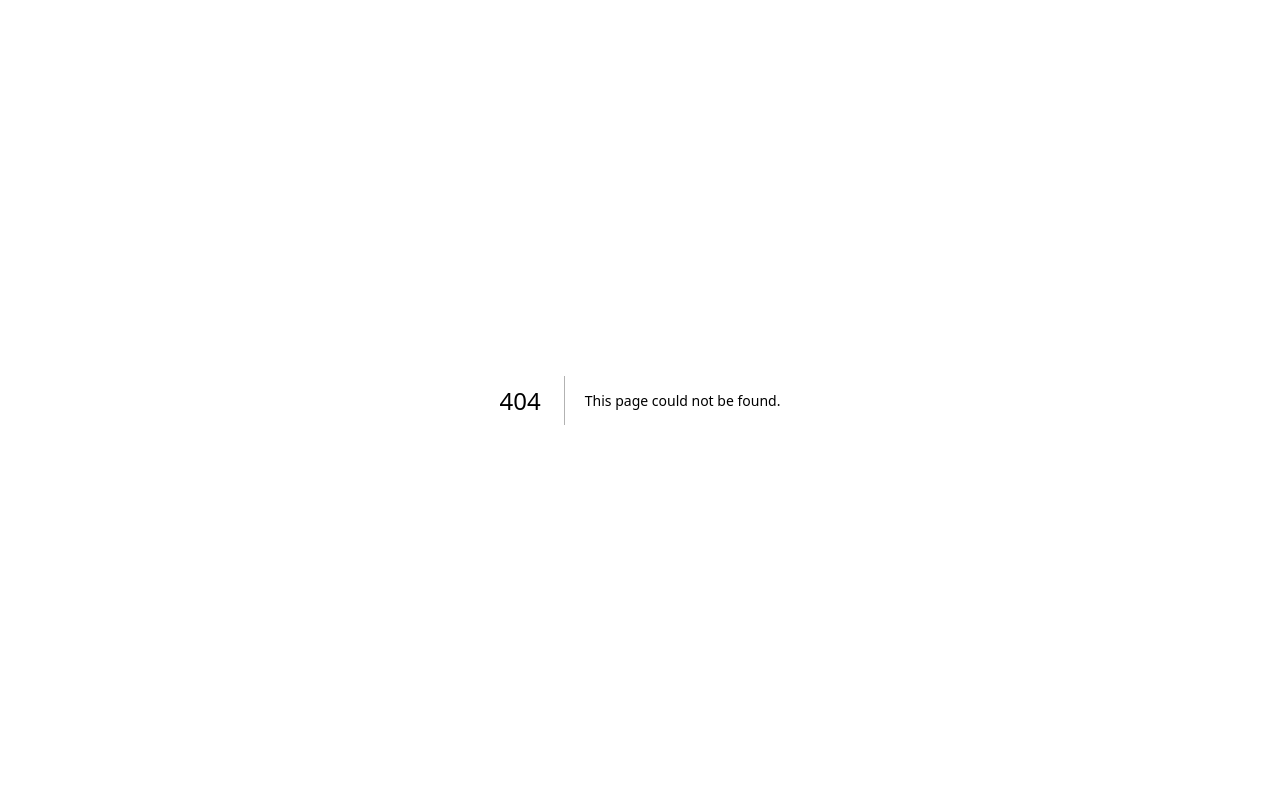
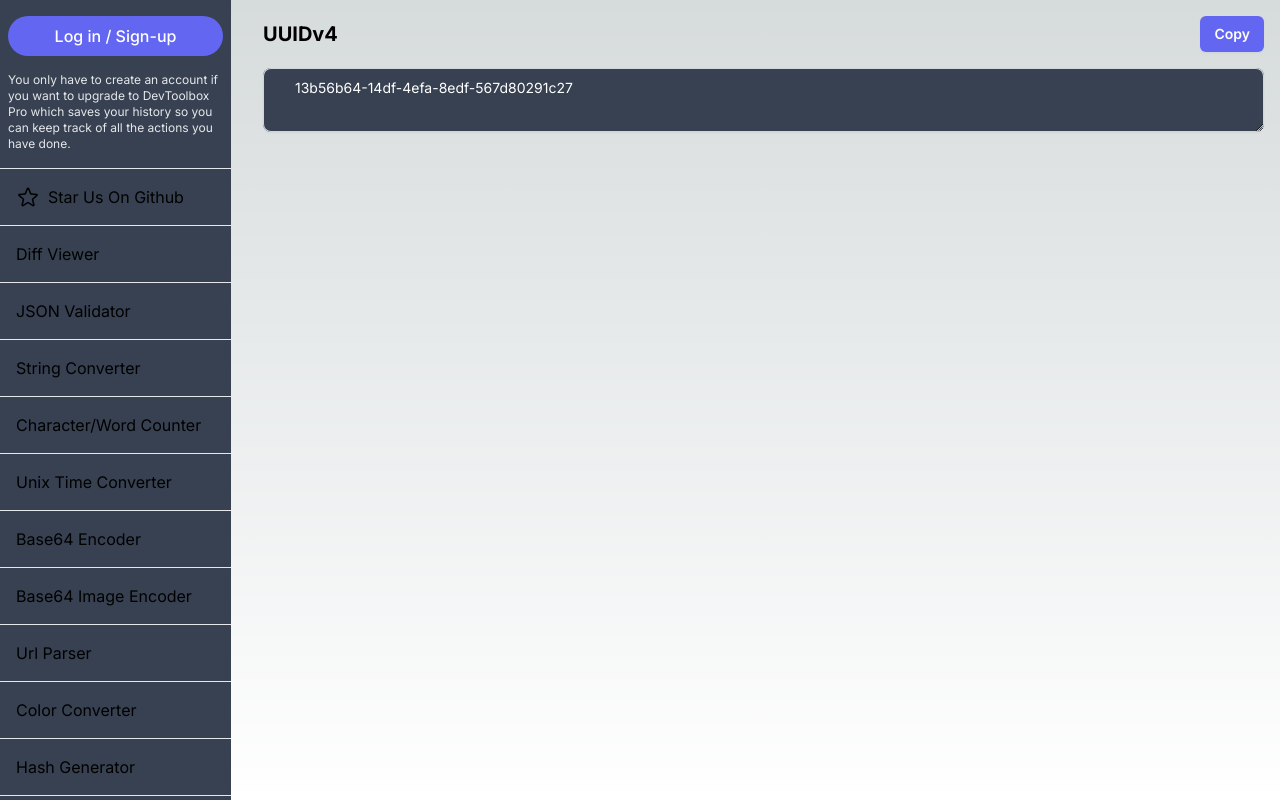
Before and after one commit to YourAverageTechBro/DevToolboxWeb, a Next.js app: page /tools/uuid-generator in a window 1280 px wide. Before the commit this address had no page. Built offline with nearby package versions, Linux system fonts and the light colour scheme; no server answers.

Commit message:
Add a UUID Generator tool

```diff
--- a/package.json
+++ b/package.json
@@ -26,6 +26,7 @@
     "react-dom": "^18",
     "react-qr-code": "^2.0.12",
     "stripe": "^14.1.0",
+    "uuid": "^9.0.1",
     "zod": "^3.22.4"
   },
   "devDependencies": {
@@ -34,6 +35,7 @@
     "@types/node": "^20",
     "@types/react": "^18",
     "@types/react-dom": "^18",
+    "@types/uuid": "^9.0.7",
     "autoprefixer": "^10",
     "eslint": "^8",
     "eslint-config-next": "13.5.6",
--- a/src/app/components/common/ToolList.tsx
+++ b/src/app/components/common/ToolList.tsx
@@ -72,6 +72,10 @@ export const toolList: ToolOption[] = [
     name: "ASCII Converter",
     path: "/tools/ascii-converter",
   },
+  {
+    name: "UUID Generator",
+    path: "/tools/uuid-generator",
+  },
 ];
 
 export default function ToolList() {
--- /dev/null
+++ b/src/app/tools/uuid-generator/UuidGeneratorComponent.tsx
@@ -0,0 +1,17 @@
+"use client";
+
+import { useState } from "react";
+import { v4 as uuidv4 } from "uuid";
+import ReadOnlyTextArea from "@/app/components/common/ReadOnlyTextArea";
+
+export default function UuidGeneratorComponent() {
+const [uuid, _] = useState(uuidv4());
+  return (
+      <div className="w-full flex gap-4">
+        <ReadOnlyTextArea
+            value={uuid}
+            title="UUIDv4"
+        />
+      </div>
+  );
+}
--- /dev/null
+++ b/src/app/tools/uuid-generator/page.tsx
@@ -0,0 +1,8 @@
+import UuidGeneratorComponent from "@/app/tools/uuid-generator/UuidGeneratorComponent";
+import { getUserAndSubscriptionState } from "@/actions/user";
+
+const UuidGeneratorPage = async () => {
+  const { user, isProUser } = await getUserAndSubscriptionState();
+  return <UuidGeneratorComponent user={user} isProUser={isProUser} />;
+};
+export default UuidGeneratorPage;
```
Also changed, not shown: 1 other file (tests, documents, lock files or other folders).
